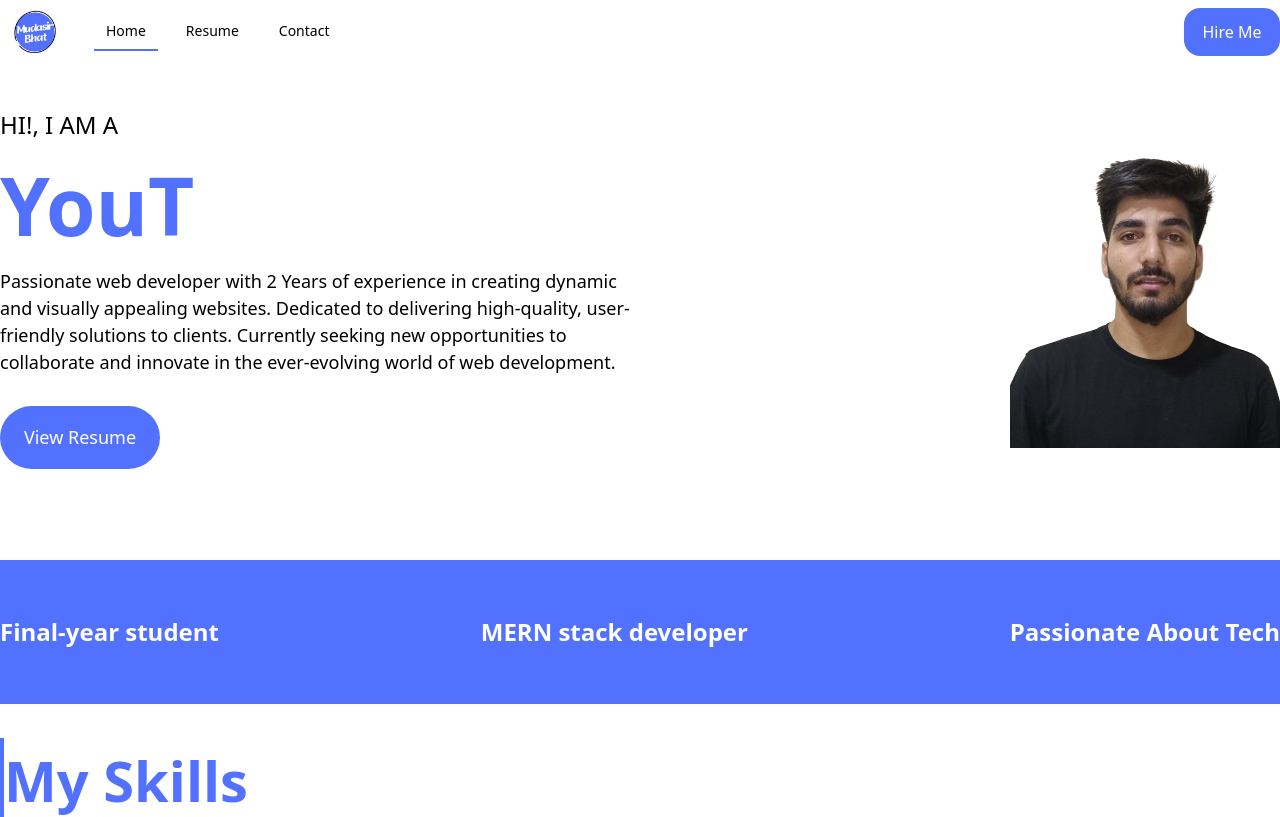
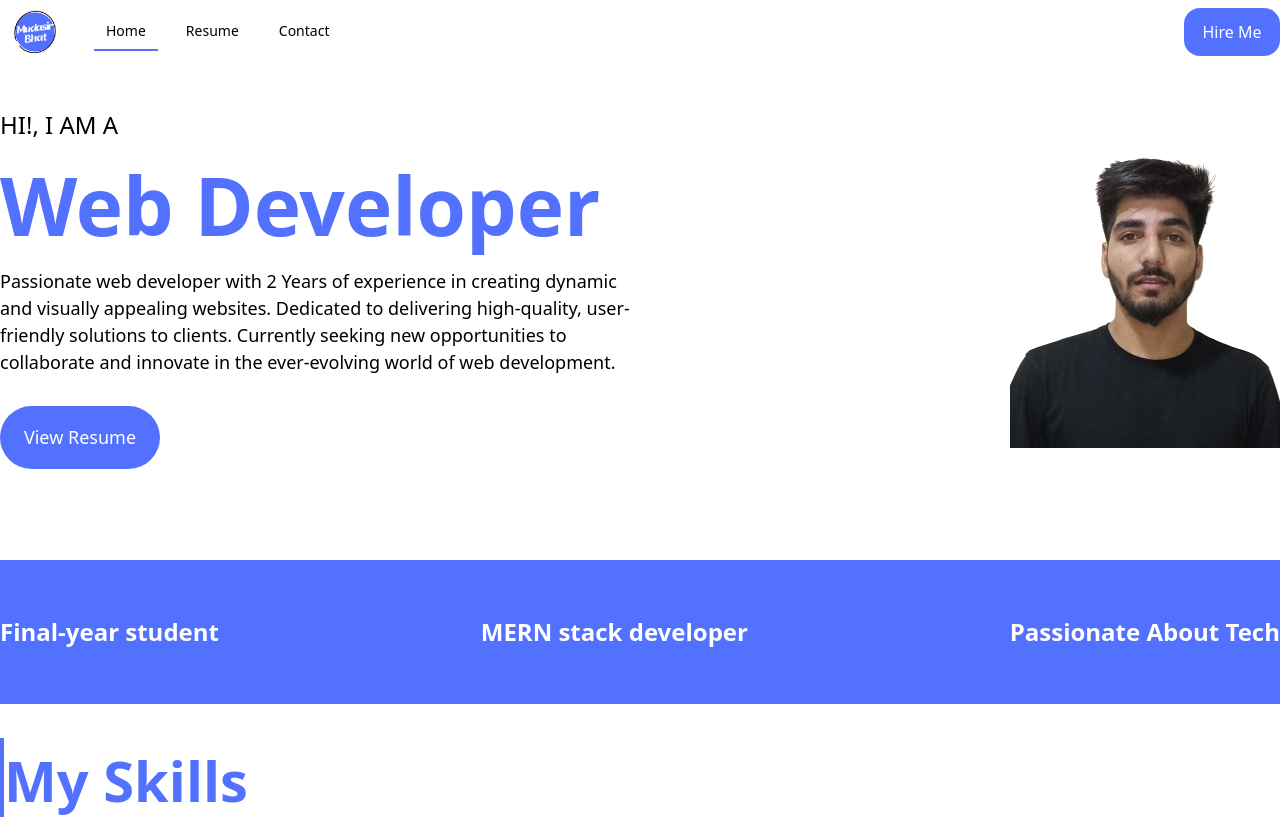
Before and after one commit to Mudasir472/My-Portfolio, a React (Vite) app: page / in a window 1280 px wide. Shown: the top 817 px of the page. Built offline with nearby package versions, Linux system fonts and the light colour scheme.

Commit message:
adding to live

```diff
--- a/package.json
+++ b/package.json
@@ -17,8 +17,7 @@
     "react": "^18.3.1",
     "react-dom": "^18.3.1",
     "react-hot-toast": "^2.4.1",
-    "react-router-dom": "^6.27.0",
-    "react-typical": "^0.1.3"
+    "react-router-dom": "^6.27.0"
   },
   "devDependencies": {
     "@eslint/js": "^9.13.0",
--- a/src/views/TopPage.jsx
+++ b/src/views/TopPage.jsx
@@ -1,7 +1,7 @@
 import myImg from "../assets/Images/myImg.png"
 import { Link } from "react-router-dom"
 // import Typed from "react-typed";
-import Typical from 'react-typical';
+// import Typical from 'react-typical';
 import "./home.css"
 function TopPage() {
     return (<>
@@ -9,11 +9,11 @@ function TopPage() {
             <div className="toppageMain container flex items-center justify-between">
                 <div className="top-left flex flex-col items-start justify-evenly w-1/2">
                     <p className="p1">{"Hi!, I am  a".toUpperCase()} </p>
-                    <p className="p2">
-                        <Typical
+                    <p className="p2">Web Developer
+                        {/* <Typical
                             loop={Infinity}
                             steps={['Web Developer', 2000, 'YouTuber', 2000]}
-                        />
+                        /> */}
                     </p>
                     <p className="p3 mb-3">Passionate web developer with 2 Years of experience in creating dynamic and visually appealing websites. Dedicated to delivering high-quality, user-friendly solutions to clients. Currently seeking new opportunities to collaborate and innovate in the ever-evolving world of web development.</p>
                     <div className=" mt-4 resumeBtn flex items-center justify-center ">
```
Also changed, not shown: 1 other file (tests, documents, lock files or other folders).
